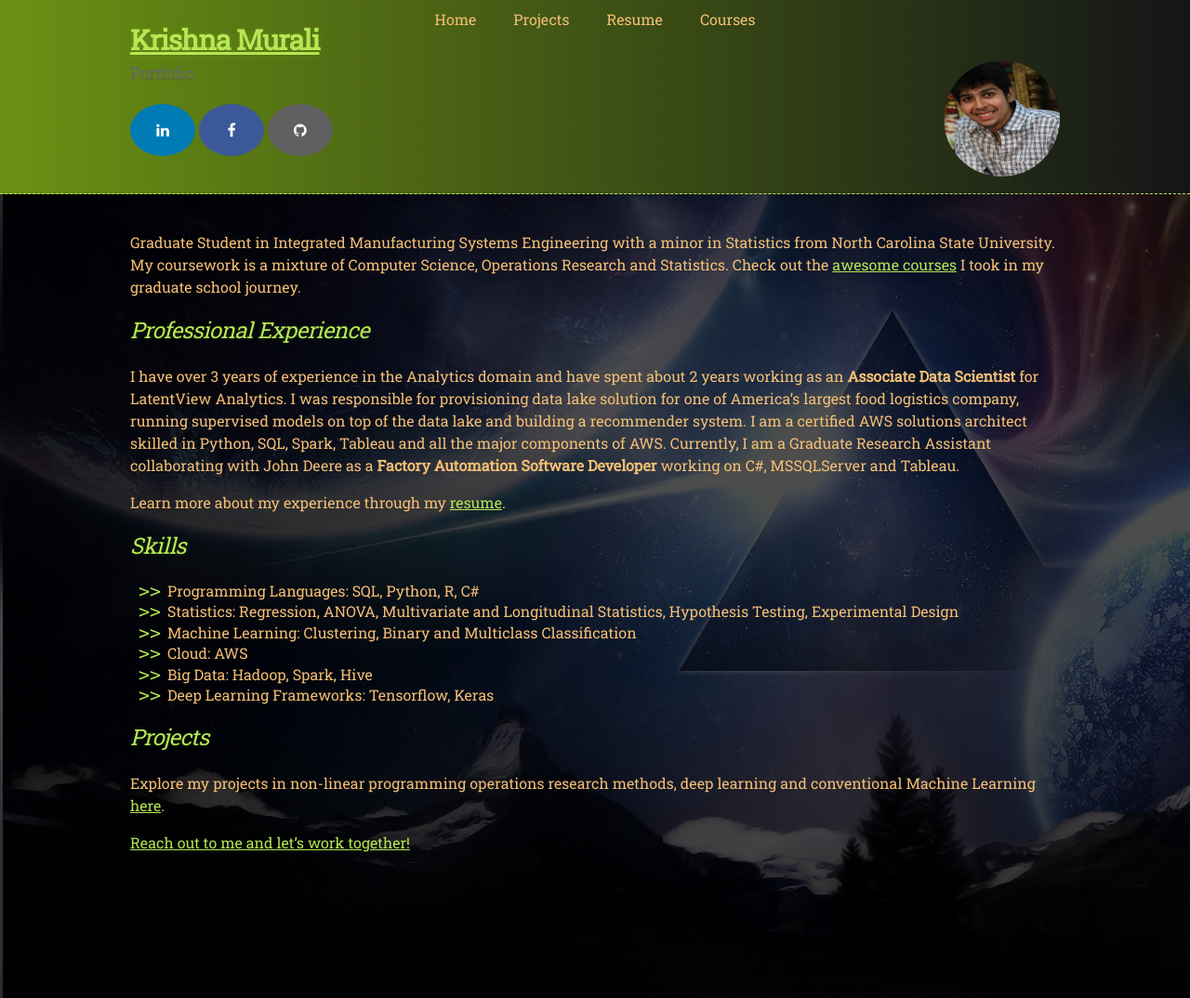
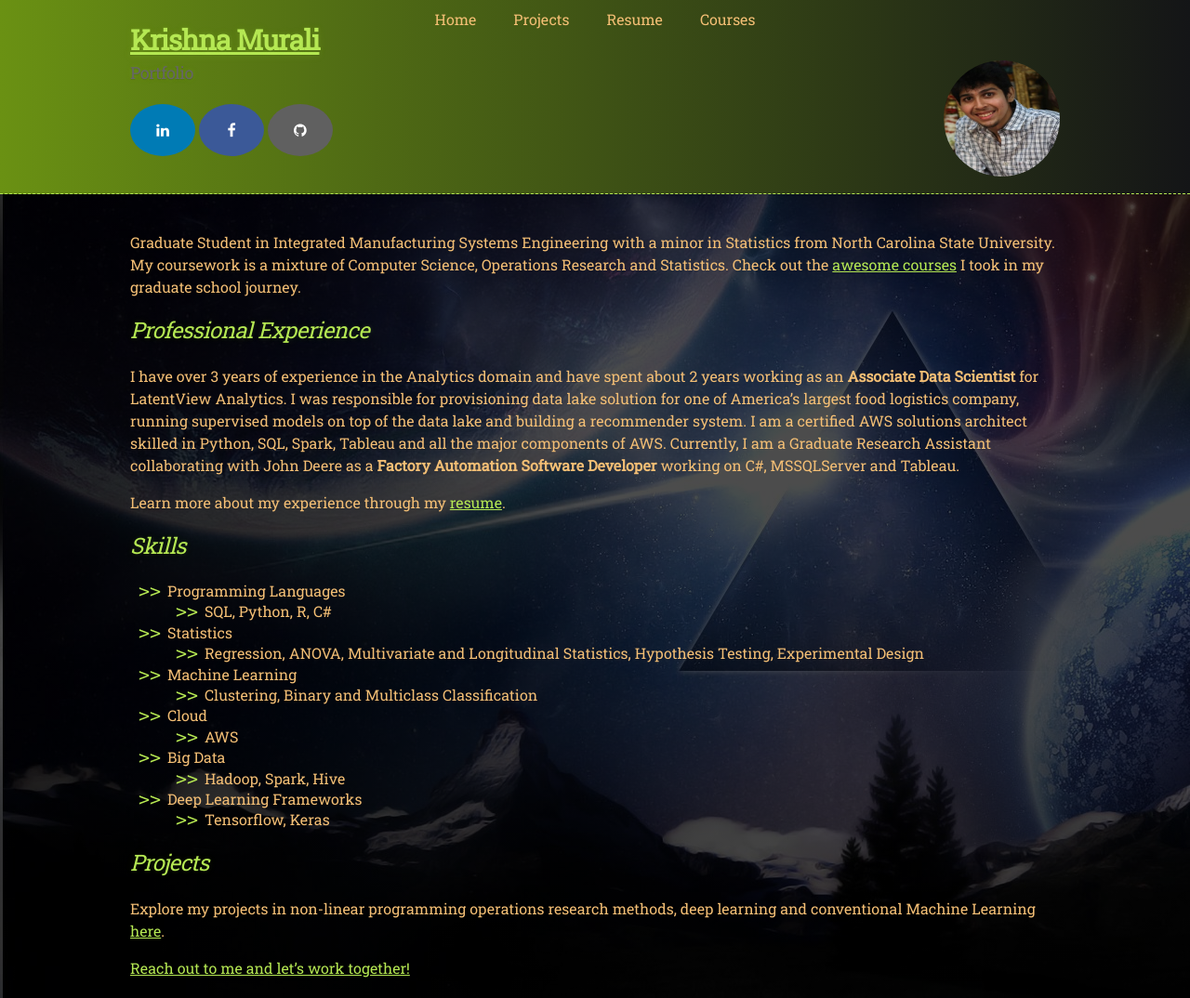
Before and after one commit to KrishnaMurali177/KrishnaMurali177.github.io, a Jekyll site: the page built from index.md, in a window 1280 px wide. Shown: the whole page at 93% size. Built offline with Jekyll 4.4.1, drawn with Linux system fonts in a browser that asks for light colours.

```diff
--- a/index.md
+++ b/index.md
@@ -10,12 +10,18 @@ I have over 3 years of experience in the Analytics domain and have spent about 2
 Learn more about my experience through my [resume](./Resume - KrishnaMurali.pdf).
 
 ## _Skills_
-* Programming Languages: SQL, Python, R, C#
-* Statistics: Regression, ANOVA, Multivariate and Longitudinal Statistics, Hypothesis Testing, Experimental Design
-* Machine Learning: Clustering, Binary and Multiclass Classification
-* Cloud: AWS
-* Big Data: Hadoop, Spark, Hive
-* Deep Learning Frameworks: Tensorflow, Keras
+- Programming Languages
+  - SQL, Python, R, C#
+- Statistics
+  - Regression, ANOVA, Multivariate and Longitudinal Statistics, Hypothesis Testing, Experimental Design
+- Machine Learning
+  - Clustering, Binary and Multiclass Classification
+- Cloud
+  - AWS
+- Big Data
+  - Hadoop, Spark, Hive
+- Deep Learning Frameworks
+  - Tensorflow, Keras
 
 
 ## _Projects_
```
